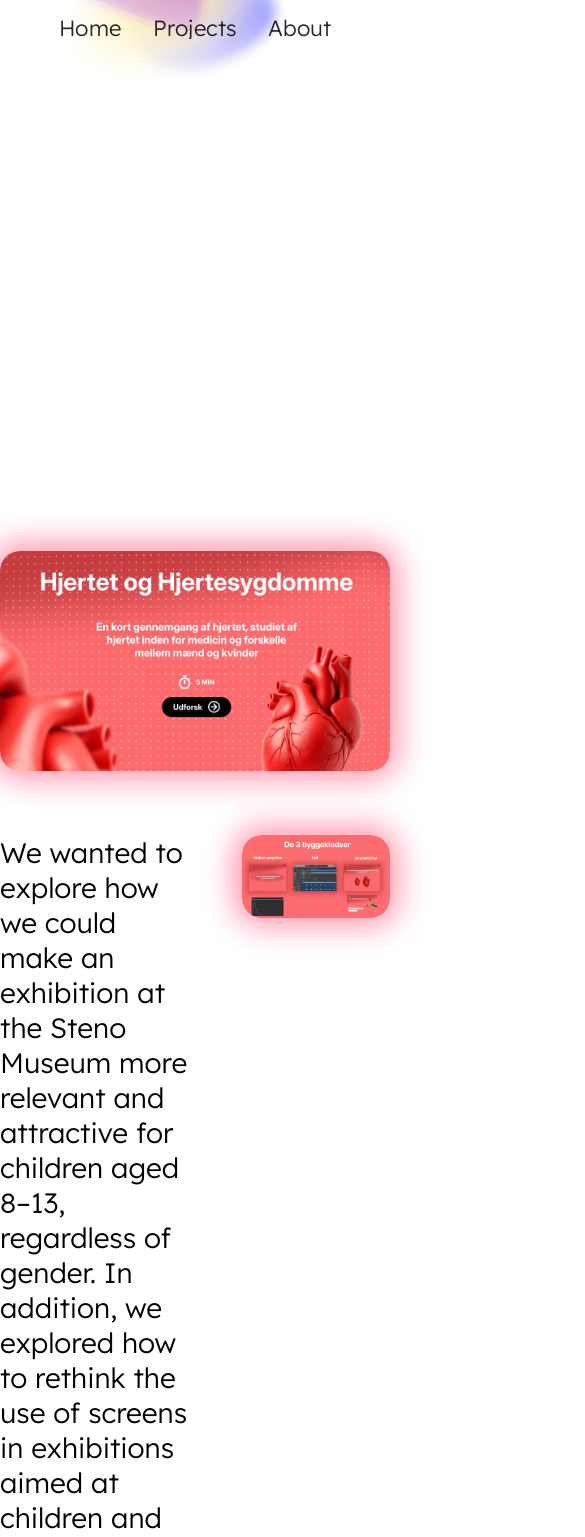
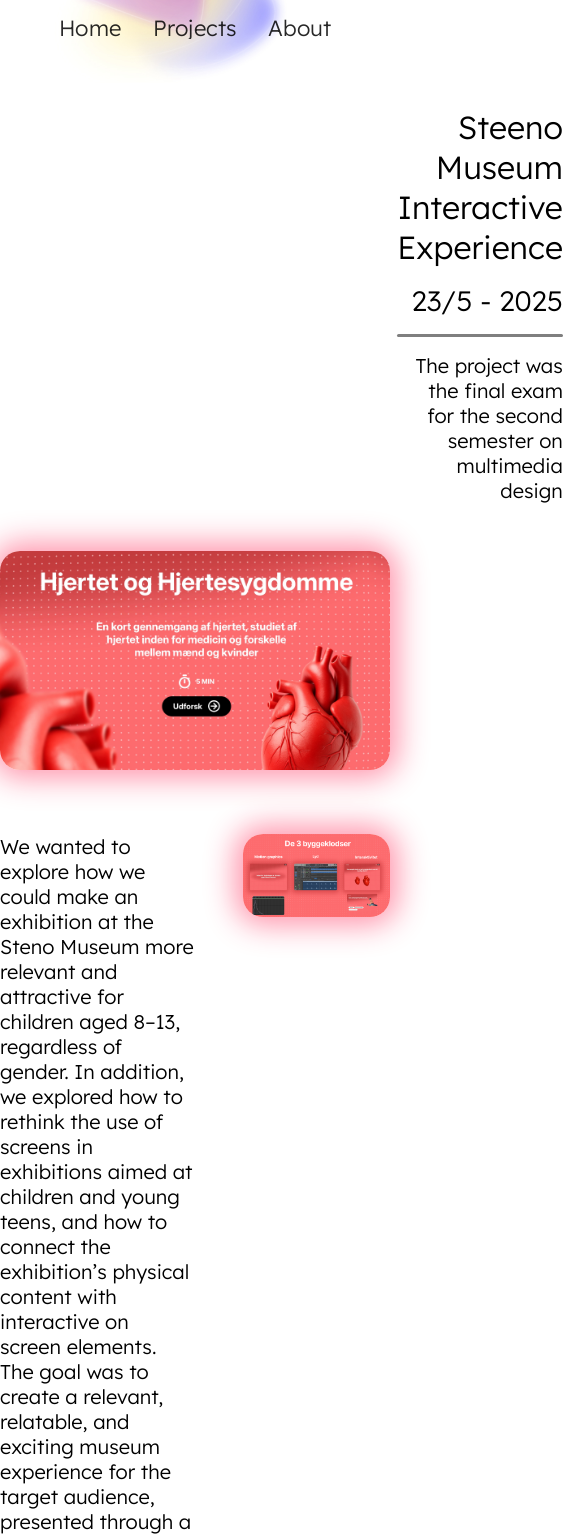
Before and after one commit to AlbertHetting/AlbertHetting.github.io, a React (Vite) app: page /projects/1 in a window 390 px wide. Shown: the top 1537 px of the page, 585 px wide, since content can reach past the window. Built offline with nearby package versions, Linux system fonts and the light colour scheme; the HTML template or start-up script is replaced by a standard one.

Commit message:
Home and Project Responsive, 100% completed

```diff
--- a/public/data/DetailProject.json
+++ b/public/data/DetailProject.json
@@ -8,7 +8,7 @@
     "description": "23/5 - 2025",
     "grade": "Rated grade: 12",
     "descriptiondetail": "The project was the final exam for the second semester on multimedia design",
-    "aboutproject": "We wanted to explore how we could make an exhibition at the Steno Museum more relevant and attractive for children aged 8–13, regardless of gender. In addition, we explored how to rethink the use of screens in exhibitions aimed at children and young people, and how to connect the exhibition’s physical content with interactive on screen elements. The goal was to create a relevant, relatable, and exciting museum experience for the target audience, presented through a multimedia interactive design exåerience.",
+    "aboutproject": "We wanted to explore how we could make an exhibition at the Steno Museum more relevant and attractive for children aged 8–13, regardless of gender. In addition, we explored how to rethink the use of screens in exhibitions aimed at children and young teens, and how to connect the exhibition’s physical content with interactive on screen elements. The goal was to create a relevant, relatable, and exciting museum experience for the target audience, presented through a multimedia interactive design experience.",
     "tags": ["React", "Portfolio", "Frontend"],
     "image": "ProjectImages/Steeno.jpg",
     "image2": "ProjectImages/Steeno2.jpg",
--- /dev/null
+++ b/src/Hooks/DetailAni.jsx
@@ -0,0 +1,24 @@
+// Hooks/DetailAni.jsx
+import { useEffect } from "react";
+
+export function useRevealOnScroll3(watch = null) {
+  useEffect(() => {
+    const els = document.querySelectorAll(".reveal3");
+    if (!els.length) return;
+
+    const io = new IntersectionObserver(
+      (entries) => {
+        for (const e of entries) {
+          if (e.isIntersecting) {
+            e.target.classList.add("in-view3");
+            io.unobserve(e.target); // play once
+          }
+        }
+      },
+      { threshold: 0.15 }
+    );
+
+    els.forEach((el) => io.observe(el));
+    return () => io.disconnect();
+  }, [watch]); // ← re-run when 'watch' changes (e.g., when project loads)
+}
--- a/src/components/Projectdisplay.jsx
+++ b/src/components/Projectdisplay.jsx
@@ -26,9 +26,9 @@
     <section className="project-row">
       <article>
         <h3>{project.title}</h3>
-        <div className="line"></div>
+        <div className="line8"></div>
         <h2>{project.description}</h2>
-        <div className="line"></div>
+        <div className="line8"></div>
 
           <section className="Details">
           <NavLink to={`/projects/${project.id}`}>See details</NavLink>
--- a/src/components/Projects.css
+++ b/src/components/Projects.css
@@ -4,6 +4,7 @@
     --medium-font: 24px;
     --thumbnail-size: 1250px;
     --thumbnail-medium: 950px;
+    --thumbnail-small: 700px;
     --icon-size-normal: 40px;
 
 }
@@ -130,6 +131,14 @@
 }
 
 
+  .line8 {
+  width: 100%;
+  height: 3px;
+  background: black;
+  opacity: 0.5;
+  border-radius: 2px;
+  margin-top: var(--space-md);
+}
 
 
 
@@ -246,3 +255,74 @@
 
 
 }
+
+
+
+
+
+
+
+
+@media (max-width: 1350px){
+
+.projectimage{
+    max-width: var(--thumbnail-small);
+    position: relative;
+    display: block;
+    border-radius: 10px;
+     z-index: 1;
+}
+
+.project-container{
+    padding-top: 3rem;
+}
+
+
+.project-row{
+    display: flex;
+    justify-content: center;
+    gap: 2rem;
+    padding-top: 0rem;
+    padding-bottom: 0rem;
+    padding-right: 2%;
+}
+
+
+.project-apps img{
+    max-width: var(--icon-size-normal);
+    object-fit: contain;
+    display: block;
+    margin: 0;
+}
+
+
+.project-row h3{
+    font-family: "lexend", serif;
+    color: black;
+    max-width: 10ch;
+    font-weight: 380;
+    font-size: 20px;
+}
+
+
+.project-row h2{
+    font-family: "lexend", serif;
+    color: black;
+    max-width: 10ch;
+    font-weight: 200;
+    font-size: 17px;
+    padding-top: 1rem;
+}
+
+
+.Details a{
+  font-family: "lexend", serif;
+  text-decoration: none;
+  color: black;
+  font-size: 22px;
+  font-weight: 300;
+}
+
+
+
+}
--- a/src/components/QuickSummary.css
+++ b/src/components/QuickSummary.css
@@ -1,6 +1,8 @@
 :root {
   --icon-size: 80px;
   --Company-size: 80px;
+  --Company-size-small: 55px;
+  --icon-size-medium: 60px;
   --icon-size-small: 50px;
   --works-size: 600px;
   --works-size-small: 300px;
@@ -243,9 +245,9 @@
   display: grid;
   grid-template-columns: repeat(3, minmax(0, 1fr)); /* 3 per row */
   gap: 2rem;
-  max-width: 120rem;     /* center the whole grid block */
-  margin: 0 auto;        /* centers the container */
-  padding: 0 1rem;       /* optional side padding */
+  max-width: 120rem;
+  margin: 0 auto;
+  padding: 0 1rem;
 }
 
 /* center content inside each card */
@@ -306,14 +308,7 @@
 }
 
 
-
-
-
-
-
-
 /*Meida Rules for en smule responsiveness*/
-
 
 
 @media (max-width: 1920px){
@@ -322,9 +317,9 @@
   display: grid;
   grid-template-columns: repeat(3, minmax(0, 1fr)); /* 3 per row */
   gap: 2rem;
-  max-width: 95rem;     /* center the whole grid block */
-  margin: 0 auto;        /* centers the container */
-  padding: 0 1rem;       /* optional side padding */
+  max-width: 95rem;
+  margin: 0 auto;
+  padding: 0 1rem;
 }
 
 /* center content inside each card */
@@ -350,10 +345,6 @@
 }
 
 
-
-
-
-
 @media (max-width: 1640px) {
 
 .StatisticsCon {
@@ -366,7 +357,7 @@
 
 .Statistics {
   display: flex;
-  flex-direction: column;
+  flex-direction: row;
   justify-content: center;
   gap: var(--space-xl);
   margin-top: var(--space-md);
@@ -384,23 +375,23 @@
   justify-content: center;
 }
 
-.line,
-.line2,
-.line3 {
-  width: 50%;
-  margin-left: 25%;
-  align-items: center;
-  height: 3px;
-  background: black;
-  opacity: 0.5;
-  border-radius: 2px;
-  margin-top: var(--space-md);
-}
-
 
 .Projekter h1{
   display: flex;
   justify-content: center;
+}
+
+
+.Projekter h2{
+  font-size: 50px;
+}
+
+.arbejdsinfo h2{
+  font-size: 50px;
+}
+
+.arbejdsinfo h3{
+  padding-top: 0.1rem;
 }
 
 
@@ -425,10 +416,6 @@
   display: block;
 }
 
-.arbejdsinfo img{
-  max-width: var(--icon-size);
-}
-
 
 .ProgramRow {
   display: flex;
@@ -443,9 +430,9 @@
   display: grid;
   grid-template-columns: repeat(3, minmax(0, 1fr)); /* 3 per row */
   gap: 2rem;
-  max-width: 60rem;     /* center the whole grid block */
-  margin: 0 auto;        /* centers the container */
-  padding: 0 1rem;       /* optional side padding */
+  max-width: 60rem;
+  margin: 0 auto;
+  padding: 0 1rem;
 }
 
 /* center content inside each card */
@@ -456,29 +443,69 @@
   max-width: var(--works-size-small);
 }
 
+.Companies img {
+  max-width: var(--Company-size-small);
+  border-radius: 12px;
+}
 
+}
+
+
+@media (max-width: 1230px){
+
+
+
+.Statistics {
+  display: flex;
+  flex-direction: column;
+  justify-content: center;
+  gap: var(--space-xl);
+  margin-top: var(--space-md);
+}
+
+
+.program-icons img {
+  max-width: var(--icon-size-medium);
+  height: auto;
+  display: block;
+}
+
+.arbejdsinfo img{
+  max-width: var(--Company-size);
 }
 
 
 
 
-@media (max-width: 980px){
+.line,
+.line2,
+.line3 {
+  width: 50%;
+  margin-left: 25%;
+  align-items: center;
+  height: 3px;
+  background: black;
+  opacity: 0.5;
+  border-radius: 2px;
+  margin-top: var(--space-md);
+}
+
+
+.WorksGrid {
+  display: grid;
+  grid-template-columns: repeat(3, minmax(0, 1fr)); /* 3 per row */
+  gap: 2rem;
+  max-width: 40rem;
+  margin: 0 auto;
+  padding: 0 1rem;
+}
+
+/* center content inside each card */
+.WorksGrid > * { display: grid; place-items: center; }
 
 
 .WorksIcon img{
   max-width: var(--works-size-xs);
 }
 
-.WorksGrid {
-  display: grid;
-  grid-template-columns: repeat(3, minmax(0, 1fr)); /* 3 per row */
-  gap: 2rem;
-  max-width: 40rem;     /* center the whole grid block */
-  margin: 0 auto;        /* centers the container */
-  padding: 0 1rem;       /* optional side padding */
 }
-
-/* center content inside each card */
-.WorksGrid > * { display: grid; place-items: center; }
-
-}
--- a/src/components/detailproject.css
+++ b/src/components/detailproject.css
@@ -3,10 +3,11 @@
     --normal-text: 20px;
     --medium-font: 24px;
     --thumbnail-size2: 1555px;
+    --thumbnail-smaller: 1100px;
     --thumbnail-medium: 950px;
     --icon-size-normal: 40px;
-
     --thumbnail-small: 650px;
+    --thumbnail-xsmall: 450px;
 
 }
 
@@ -40,6 +41,15 @@
   }
 
 
+
+  .line7 {
+  width: 100%;
+  height: 3px;
+  background: black;
+  opacity: 0.5;
+  border-radius: 2px;
+  margin-top: var(--space-md);
+}
 
   #detail h1{
     font-family: "lexend", serif;
@@ -95,7 +105,7 @@
 
 
     .lowersectioncontainer h2{
-   max-width: 50ch;
+   max-width: 70ch;
   }
 
   .loweroutcon{
@@ -114,6 +124,13 @@
     flex-direction: column;
   }
 
+ .Aboutextcon h2{
+    display: flex;
+    flex-direction: column;
+    font-size: 20px;
+  }
+
+
    .imagecontainer img{
     max-width: var(--thumbnail-small);
   }
@@ -121,3 +138,102 @@
   #gradetext{
     padding-top: 1rem;
   }
+
+
+
+
+
+  /* Fade-down */
+
+
+:root{
+  --reveal-distance: -25px;   /* negative = fade-down */
+  --reveal-duration: .5s;
+  --stagger-step: 100ms;
+}
+
+/* container reveal */
+.Thumbnail2.reveal3{
+  opacity: 0;
+  transform: translateY(var(--reveal-distance));
+  transition: opacity var(--reveal-duration) ease,
+              transform var(--reveal-duration) ease;
+  will-change: opacity, transform;
+}
+.Thumbnail2.reveal3.in-view3{
+  opacity: 1;
+  transform: none;
+}
+
+/* GRANDCHILDREN initial state (wrapper > item) */
+.Thumbnail2.reveal3.stagger > * > *{
+  opacity: 0;
+  transform: translateY(var(--reveal-distance));
+  transition: opacity var(--reveal-duration) ease,
+              transform var(--reveal-duration) ease;
+}
+
+/* final state */
+.Thumbnail2.reveal3.in-view3.stagger > * > *{
+  opacity: 1;
+  transform: none;
+}
+
+/* stagger delays */
+.Thumbnail2.reveal3.in-view3.stagger > *:nth-child(1)  > * { transition-delay: calc(0 * var(--stagger-step)); }
+.Thumbnail2.reveal3.in-view3.stagger > *:nth-child(2)  > * { transition-delay: calc(1 * var(--stagger-step)); }
+.Thumbnail2.reveal3.in-view3.stagger > *:nth-child(3)  > * { transition-delay: calc(2 * var(--stagger-step)); }
+.Thumbnail2.reveal3.in-view3.stagger > *:nth-child(4)  > * { transition-delay: calc(3 * var(--stagger-step)); }
+.Thumbnail2.reveal3.in-view3.stagger > *:nth-child(5)  > * { transition-delay: calc(4 * var(--stagger-step)); }
+.Thumbnail2.reveal3.in-view3.stagger > *:nth-child(6)  > * { transition-delay: calc(5 * var(--stagger-step)); }
+.Thumbnail2.reveal3.in-view3.stagger > *:nth-child(7)  > * { transition-delay: calc(6 * var(--stagger-step)); }
+.Thumbnail2.reveal3.in-view3.stagger > *:nth-child(8)  > * { transition-delay: calc(7 * var(--stagger-step)); }
+.Thumbnail2.reveal3.in-view3.stagger > *:nth-child(9)  > * { transition-delay: calc(8 * var(--stagger-step)); }
+
+
+
+
+@media (max-width: 1750px){
+
+
+  .detailwrapper{
+    display: flex;
+    justify-content: center;
+    margin-left: 30rem;
+  }
+
+
+  #detail h1{
+    font-family: "lexend", serif;
+    color: black;
+    font-size: var(--header-font);
+  }
+
+
+    #detail h2{
+    padding-top: 1rem;
+  }
+
+  #detail, h3{
+    font-family: "lexend", serif;
+    color: black;
+    font-size: var(--normal-text);
+    font-weight: 300;
+    padding-top: 1rem;
+  }
+
+
+  .detailimage{
+    max-width: var(--thumbnail-smaller);
+  }
+
+      .lowersectioncontainer h2{
+   max-width: 49ch;
+  }
+
+
+     .imagecontainer img{
+    max-width: var(--thumbnail-xsmall);
+  }
+
+}
--- a/src/pages/DetailsProject.jsx
+++ b/src/pages/DetailsProject.jsx
@@ -2,6 +2,7 @@
 import { useParams } from "react-router-dom";
 import "../components/detailproject.css";
 import Footer from "../components/Footer.jsx";
+import { useRevealOnScroll3 } from "../Hooks/DetailAni.jsx";
 
 // GH Pages–safe helper
 const withBase = (p="") => {
@@ -9,7 +10,11 @@
   return base + p.replace(/^public\//, "").replace(/^\/?/, "");
 };
 
+
+
 export default function ProjectDetail() {
+
+
 
 
   const { id } = useParams();               // /projects/:id
@@ -24,6 +29,8 @@
     })();
   }, [id]);
 
+  useRevealOnScroll3(project?.id);
+
   if (!project) return <main className="project-detail">Loading…</main>;
 
   return (
@@ -33,15 +40,15 @@
         <img id="mainvideoDetail" src={withBase("videos/FrameVideo.jpg")} alt="" />
       </section>
 
-
-<div className="detailwrapper">
+<div className="Thumbnail2 reveal3 stagger">
+    <div className="detailwrapper">
       <section id="detail">
         <h1>{project.title}</h1>
         <h2> {project.description} </h2>
-        <div className="line"></div>
+        <div className="line7"></div>
         <h3> {project.descriptiondetail} </h3>
       </section>
-</div>
+    </div>
 
     <section className="images">
 
@@ -57,7 +64,7 @@
 
         <div className="Aboutextcon">
         <h2>{project?.aboutproject}</h2>
-        <div className="line"></div>
+        <div className="line7"></div>
         <h2 id="gradetext">{project?.grade}</h2>
         </div>
 
@@ -73,6 +80,7 @@
     </div>
 
     </section>
+    </div>
 
 
       <Footer />
```
Also changed, not shown: src/pages/ProjectsDetail.jsx (deleted).
